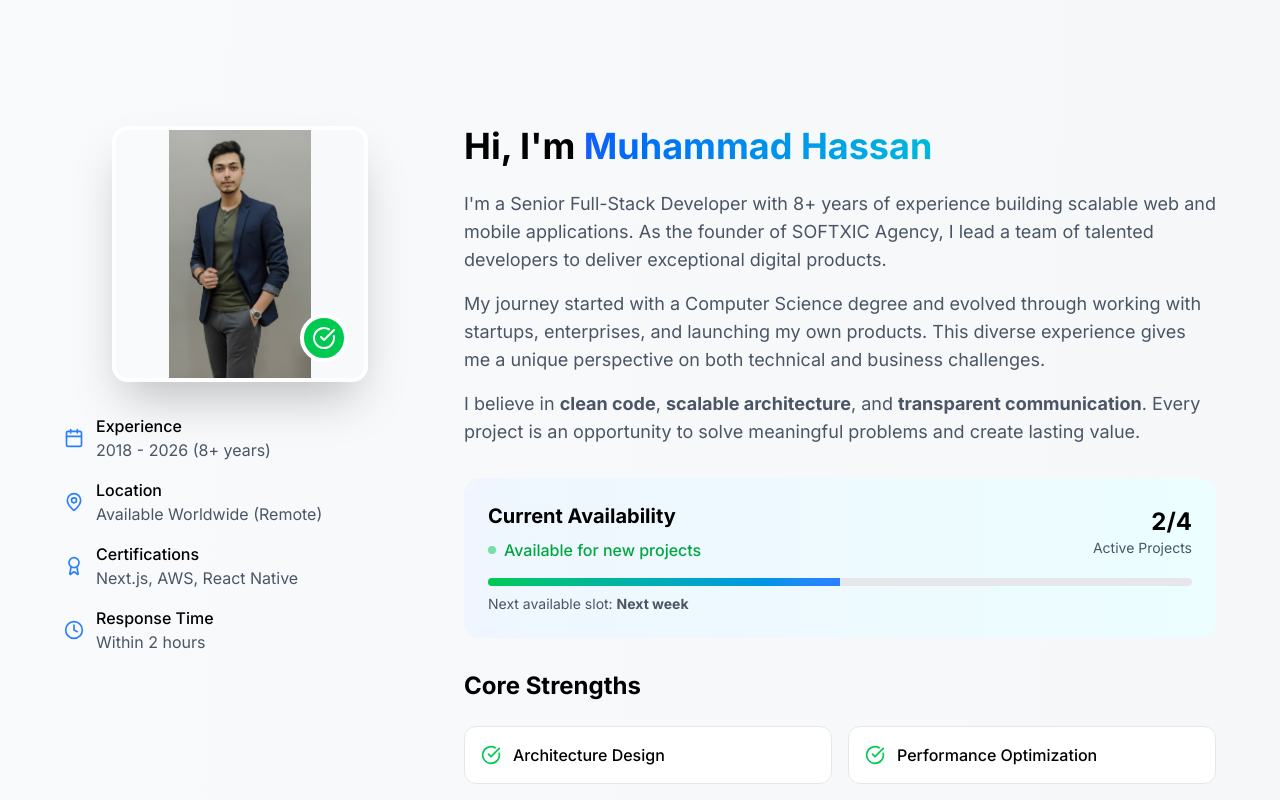
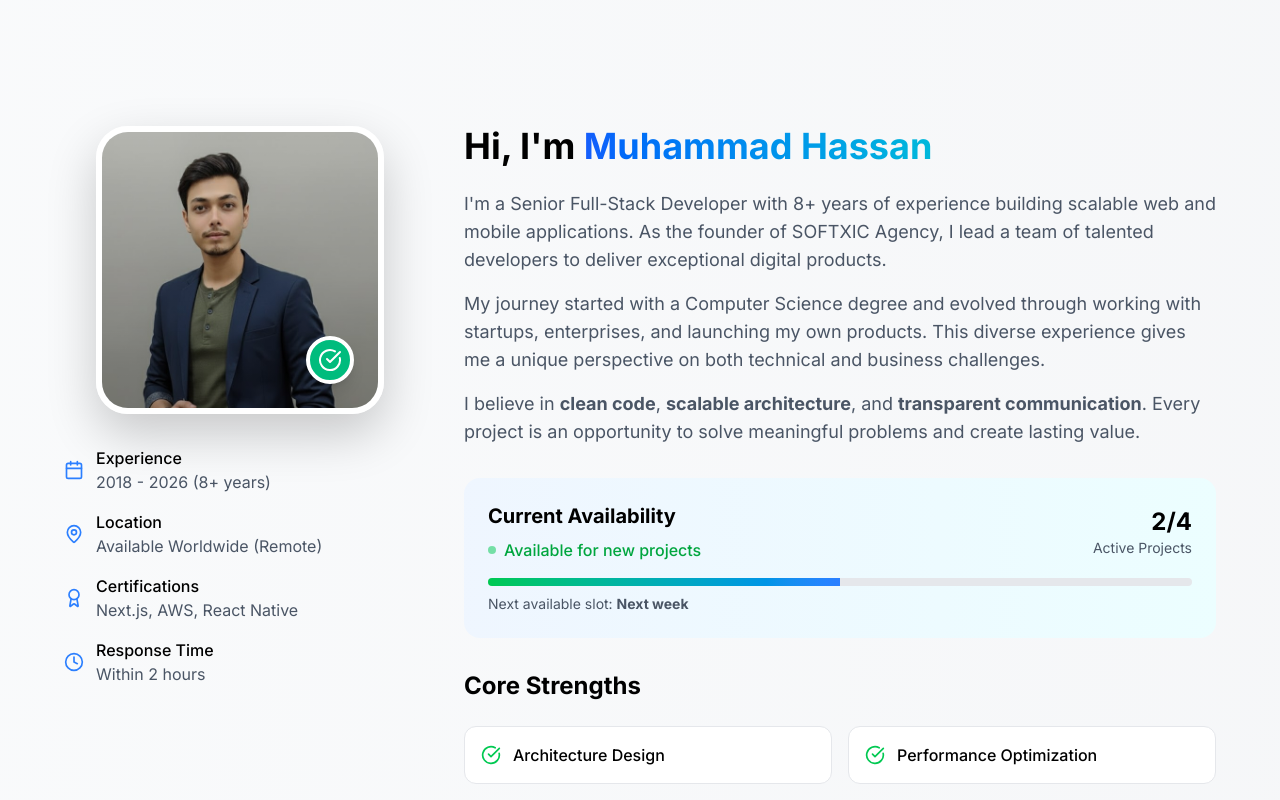
Before and after one commit to Muhammad-Hassan-student/hassan-softxic-portfolio, a Next.js app: page / in a window 1280 px wide. Shown: the part 1600-2400 px from the top of the page. Built offline with nearby package versions, Linux system fonts and the light colour scheme.

Commit message:
Updated founder image #1

```diff
--- a/src/app/components/sections/Profile.tsx
+++ b/src/app/components/sections/Profile.tsx
@@ -40,15 +40,20 @@ const Profile = () => {
               <div className="sticky top-24">
                 {/* Profile Image */}
                 <div className="relative mb-8">
-                  <div className="relative h-64 w-64 mx-auto rounded-2xl overflow-hidden border-4 border-white dark:border-gray-900 shadow-2xl">
-                    {/* Replaced Placeholder with hassan.jpeg */}
+                  {/* Container: Shadow aur Rounded corners ko upgrade kiya hai */}
+                  <div className="relative h-72 w-72 mx-auto rounded-[2rem] overflow-hidden border-[6px] border-white dark:border-gray-800 shadow-[0_20px_50px_rgba(0,0,0,0.2)]">
                     <img
                       src="/images/hassan.jpeg"
                       alt="Hassan"
-                      className="absolute inset-0 h-full w-full object-contain" // object-contain use karein
+                      /* object-cover poore box ko bharega, object-top sar katne se bachayega */
+                      className="absolute inset-0 h-full w-full object-cover object-top transition-transform duration-500 hover:scale-110"
                     />
 
-                    <div className="absolute bottom-4 right-4 h-12 w-12 bg-green-500 rounded-full border-4 border-white dark:border-gray-900 flex items-center justify-center">
+                    {/* Gradient Overlay: Image ke niche thoda dark shade taake depth aaye */}
+                    <div className="absolute inset-0 bg-gradient-to-t from-black/20 to-transparent pointer-events-none" />
+
+                    {/* Green Verified Badge: Iski position aur look behtar ki hai */}
+                    <div className="absolute bottom-6 right-6 h-12 w-12 bg-emerald-500 rounded-full border-4 border-white dark:border-gray-800 flex items-center justify-center shadow-lg z-10">
                       <CheckCircle className="h-6 w-6 text-white" />
                     </div>
                   </div>
```
